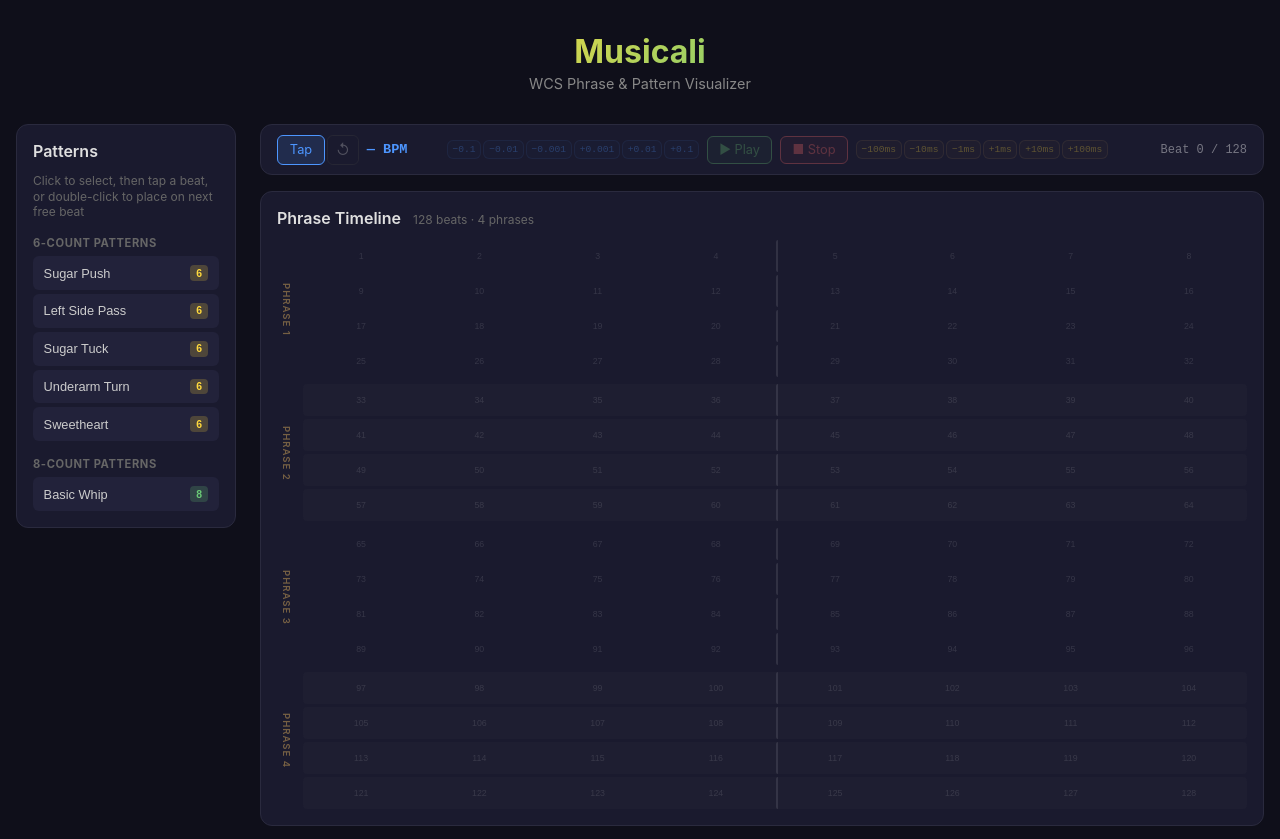
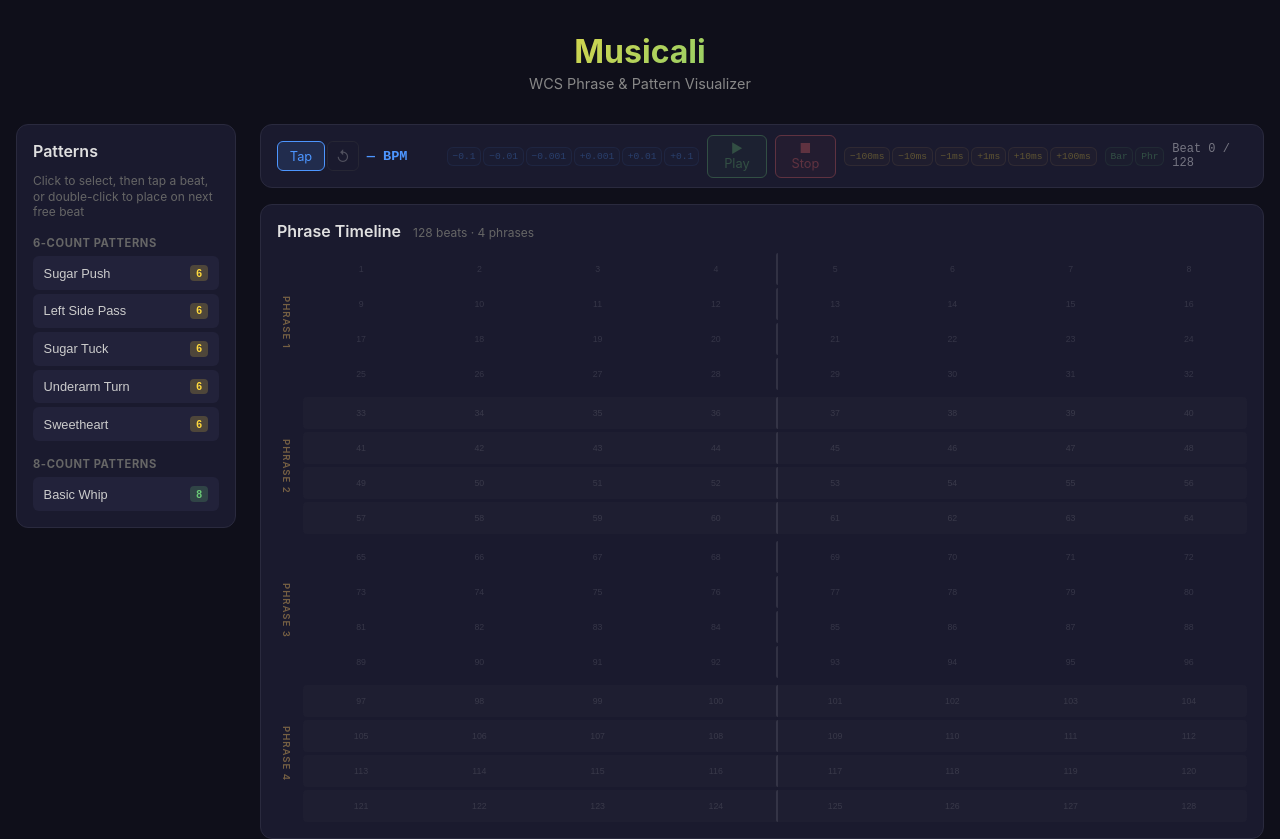
Before and after one commit to michaelkebe/musicali, a React (Vite) app in the folder frontend/: page / in a window 1280 px wide. Shown: the top 839 px of the page. Built offline with nearby package versions, Linux system fonts and the light colour scheme; the HTML template or start-up script is replaced by a standard one.

Commit message:
add snap-to-bar and snap-to-phrase buttons

```diff
--- a/frontend/src/App.css
+++ b/frontend/src/App.css
@@ -521,3 +521,20 @@ h2 {
 .ctrl-btn.nudge:hover:not(:disabled) {
   background: rgba(255,200,100,0.18);
 }
+
+/* --- Snap --- */
+.snap-group {
+  display: flex;
+  gap: 2px;
+}
+.ctrl-btn.snap {
+  font-size: 0.6rem;
+  padding: 0.2rem 0.3rem;
+  font-family: monospace;
+  background: rgba(107,203,119,0.08);
+  border-color: rgba(107,203,119,0.25);
+  color: #6bcb77;
+}
+.ctrl-btn.snap:hover:not(:disabled) {
+  background: rgba(107,203,119,0.18);
+}
--- a/frontend/src/App.tsx
+++ b/frontend/src/App.tsx
@@ -142,6 +142,30 @@ export default function App() {
     }
   }, [advanceBeat])
 
+  const handleSnapToBar = useCallback(() => {
+    if (!isPlayingRef.current || bpmRef.current <= 0) return
+    const beat = currentBeatRef.current
+    const bar = Math.ceil(beat / 8)
+    const target = (bar - 1) * 8 + 1
+    setCurrentBeat(target)
+    currentBeatRef.current = target
+    triggeredRef.current = new Set()
+    nextBeatTimeRef.current = performance.now()
+  }, [])
+
+  const handleSnapToPhrase = useCallback(() => {
+    if (!isPlayingRef.current || bpmRef.current <= 0) return
+    const beat = currentBeatRef.current
+    const phrase = Math.ceil(beat / 32)
+    // snap to current phrase start; if already there, go to next
+    const currentStart = (phrase - 1) * 32 + 1
+    const target = beat === currentStart ? Math.min(currentStart + 32, 128) : currentStart
+    setCurrentBeat(target)
+    currentBeatRef.current = target
+    triggeredRef.current = new Set()
+    nextBeatTimeRef.current = performance.now()
+  }, [])
+
   const totalBeats = placed.reduce(
     (sum, p) => sum + (allPatterns.find((d) => d.id === p.patternId)?.beats ?? 0),
     0,
@@ -174,6 +198,8 @@ export default function App() {
             onPlay={handlePlay}
             onStop={handleStop}
             onNudge={handleNudge}
+            onSnapToBar={handleSnapToBar}
+            onSnapToPhrase={handleSnapToPhrase}
           />
 
           <PhraseTimeline placed={placed} currentBeat={currentBeat} onPlace={handlePlace} onRemove={handleRemove} />
--- a/frontend/src/components/PlaybackBar.tsx
+++ b/frontend/src/components/PlaybackBar.tsx
@@ -8,9 +8,11 @@ interface Props {
   onPlay: () => void
   onStop: () => void
   onNudge: (direction: -1 | 1, stepMs: number) => void
+  onSnapToBar: () => void
+  onSnapToPhrase: () => void
 }
 
-export default function PlaybackBar({ bpm, isPlaying, currentBeat, onBpmChange, onPlay, onStop, onNudge }: Props) {
+export default function PlaybackBar({ bpm, isPlaying, currentBeat, onBpmChange, onPlay, onStop, onNudge, onSnapToBar, onSnapToPhrase }: Props) {
   return (
     <div className="playback-bar">
       <BpmTapper onBpmChange={onBpmChange} />
@@ -26,6 +28,8 @@ export default function PlaybackBar({ bpm, isPlaying, currentBeat, onBpmChange,
       </button>
 
       <NudgeButtons onNudge={onNudge} disabled={!isPlaying} />
+
+      <SnapButtons onSnapToBar={onSnapToBar} onSnapToPhrase={onSnapToPhrase} disabled={!isPlaying} />
 
       <span className="beat-display">
         Beat {currentBeat} / 128
@@ -146,3 +150,16 @@ function NudgeButtons({ onNudge, disabled }: { onNudge: (d: -1 | 1, s: number) =
     </span>
   )
 }
+
+function SnapButtons({ onSnapToBar, onSnapToPhrase, disabled }: { onSnapToBar: () => void; onSnapToPhrase: () => void; disabled: boolean }) {
+  return (
+    <span className="snap-group">
+      <button className="ctrl-btn snap" onMouseDown={onSnapToBar} disabled={disabled}>
+        Bar
+      </button>
+      <button className="ctrl-btn snap" onMouseDown={onSnapToPhrase} disabled={disabled}>
+        Phr
+      </button>
+    </span>
+  )
+}
```
